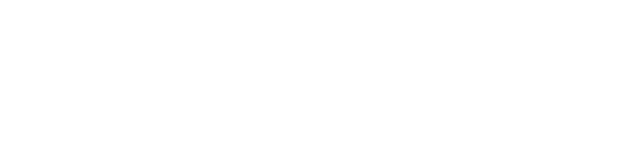
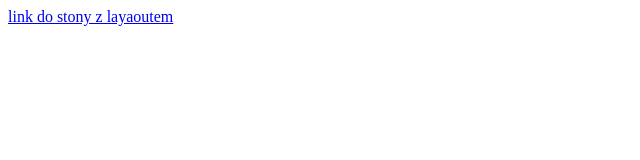
Before and after one commit to Qkuld232/test, a plain HTML site: page index.html in a window 1280 px wide. Shown: the whole page, without its empty margins (0-640 px from the left). Drawn offline with Linux system fonts and the light colour scheme.

Commit message:
Add link to layout.html in index.html

```diff
--- a/index.html
+++ b/index.html
@@ -6,6 +6,7 @@
     <title>Hello world </title>
 </head>
 <body>
+    <a href="layout.html">link do stony z layaoutem </a>
 
 </body>
 </html>
```
